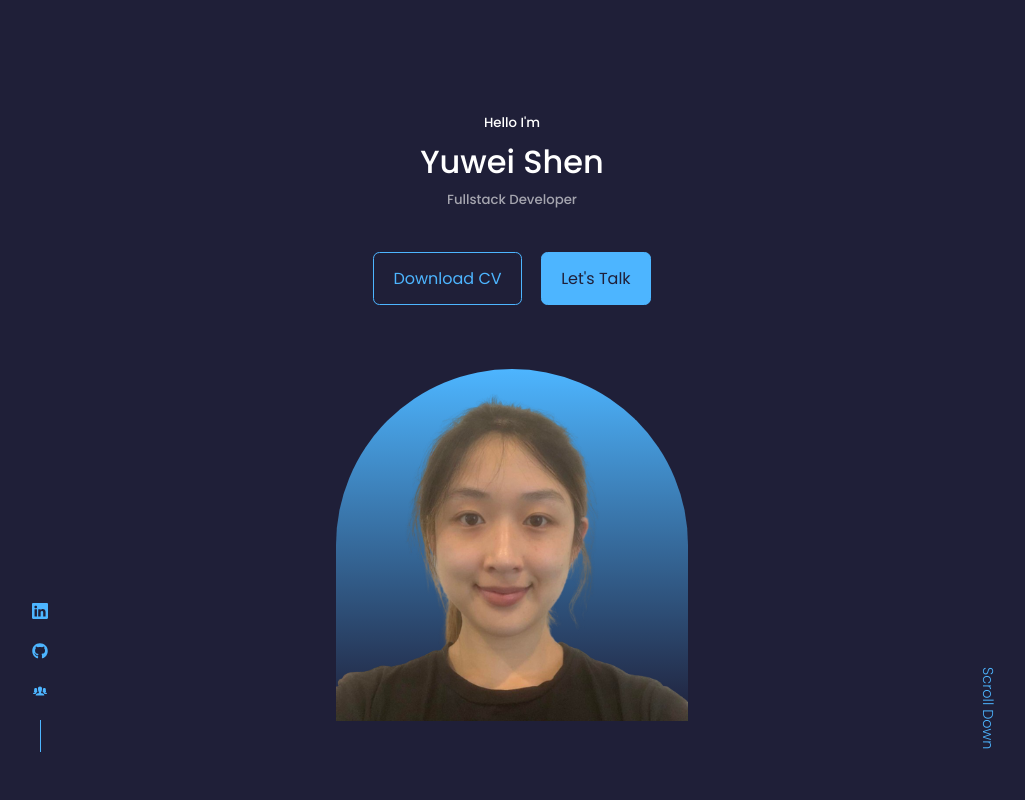
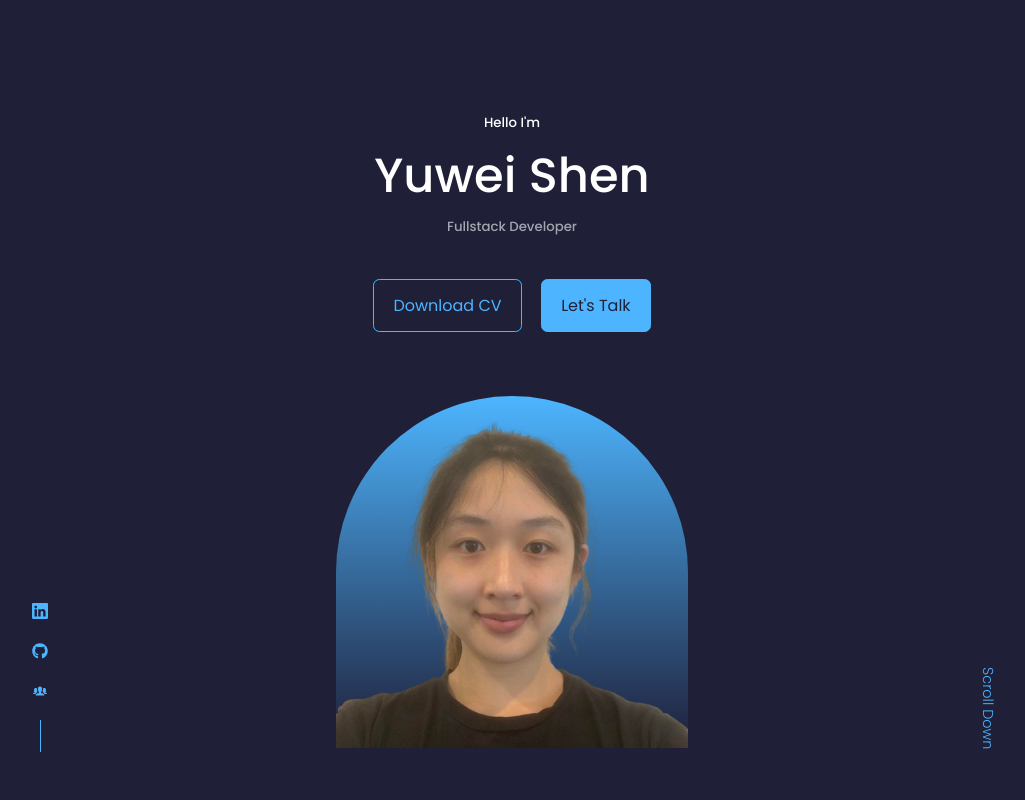
Before and after one commit to makingthingsforfriends/YuweiWebsite, a React (Create React App) app in the folder yuwei-website/: page / in a window 1280 px wide. Shown: the top 800 px of the page, without its empty margins (128-1153 px from the left). Built offline with nearby package versions, Linux system fonts and the light colour scheme.

Commit message:
Changed h1 size

```diff
--- a/yuwei-website/src/index.css
+++ b/yuwei-website/src/index.css
@@ -53,11 +53,12 @@ h1, h2, h3, h4, h5{
 }
 
 h1 {
-    font-size: 2.5 rem;
+    font-size: 3rem;
 }
 
 section {
     margin-top: 8rem;
+    height: 100vh;
 }
 
 section > h2, section > h5 {
```
